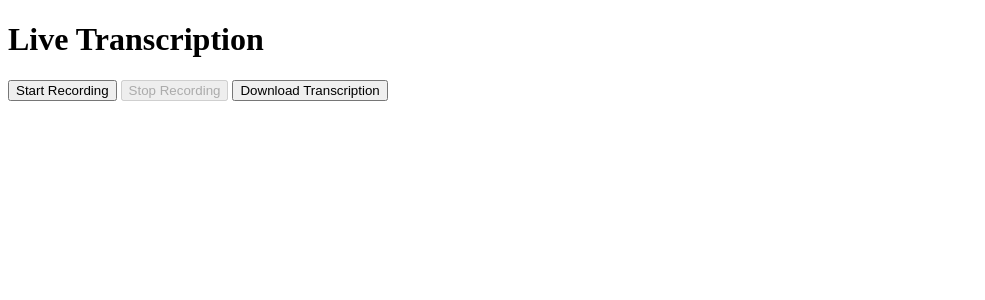
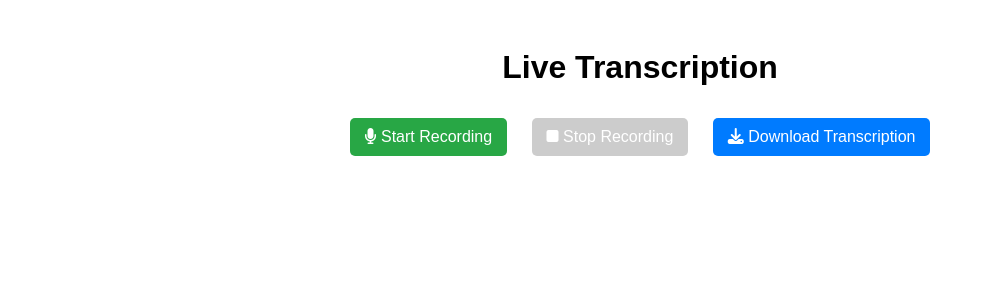
Before and after one commit to Ayka11/sufi, a Flask app: page / in a window 1280 px wide. Shown: the top 300 px of the page, without its empty margins (0-985 px from the left). Run offline with Flask 3, Linux system fonts and the light colour scheme; some libraries are stand-ins or nearby versions.

Commit message:
Update index.html

```diff
--- a/templates/index.html
+++ b/templates/index.html
@@ -4,12 +4,44 @@
     <meta charset="UTF-8">
     <meta name="viewport" content="width=device-width, initial-scale=1.0">
     <title>Live Transcription</title>
+    <script src="https://kit.fontawesome.com/a076d05399.js" crossorigin="anonymous"></script>
+    <style>
+        body {
+            font-family: Arial, sans-serif;
+            text-align: center;
+            padding: 20px;
+        }
+        button {
+            font-size: 16px;
+            padding: 10px 15px;
+            margin: 10px;
+            border: none;
+            border-radius: 5px;
+            cursor: pointer;
+        }
+        #startRecording {
+            background-color: #28a745;
+            color: white;
+        }
+        #stopRecording {
+            background-color: #dc3545;
+            color: white;
+        }
+        #downloadTranscription {
+            background-color: #007bff;
+            color: white;
+        }
+        button:disabled {
+            background-color: #ccc !important;
+            cursor: not-allowed;
+        }
+    </style>
 </head>
 <body>
     <h1>Live Transcription</h1>
-    <button id="startRecording">Start Recording</button>
-    <button id="stopRecording" disabled>Stop Recording</button>
-    <button id="downloadTranscription">Download Transcription</button>
+    <button id="startRecording"><i class="fas fa-microphone"></i> Start Recording</button>
+    <button id="stopRecording" disabled><i class="fas fa-stop"></i> Stop Recording</button>
+    <button id="downloadTranscription"><i class="fas fa-download"></i> Download Transcription</button>
     <ul id="transcriptionList"></ul>
 
     <script>
@@ -18,6 +50,9 @@
         let transcriptions = [];
 
         document.getElementById("startRecording").addEventListener("click", async () => {
+            const startBtn = document.getElementById("startRecording");
+            const stopBtn = document.getElementById("stopRecording");
+
             const stream = await navigator.mediaDevices.getUserMedia({ audio: true });
             mediaRecorder = new MediaRecorder(stream);
 
@@ -29,8 +64,10 @@
             };
 
             mediaRecorder.start();
-            document.getElementById("startRecording").disabled = true;
-            document.getElementById("stopRecording").disabled = false;
+            startBtn.disabled = true;
+            startBtn.style.backgroundColor = "#ccc";
+            stopBtn.disabled = false;
+            stopBtn.style.backgroundColor = "#dc3545";
 
             setInterval(() => {
                 if (mediaRecorder.state === "recording") {
@@ -41,9 +78,14 @@
         });
 
         document.getElementById("stopRecording").addEventListener("click", () => {
+            const startBtn = document.getElementById("startRecording");
+            const stopBtn = document.getElementById("stopRecording");
+
             mediaRecorder.stop();
-            document.getElementById("startRecording").disabled = false;
-            document.getElementById("stopRecording").disabled = true;
+            startBtn.disabled = false;
+            startBtn.style.backgroundColor = "#28a745";
+            stopBtn.disabled = true;
+            stopBtn.style.backgroundColor = "#ccc";
         });
 
         function sendAudio() {
```
